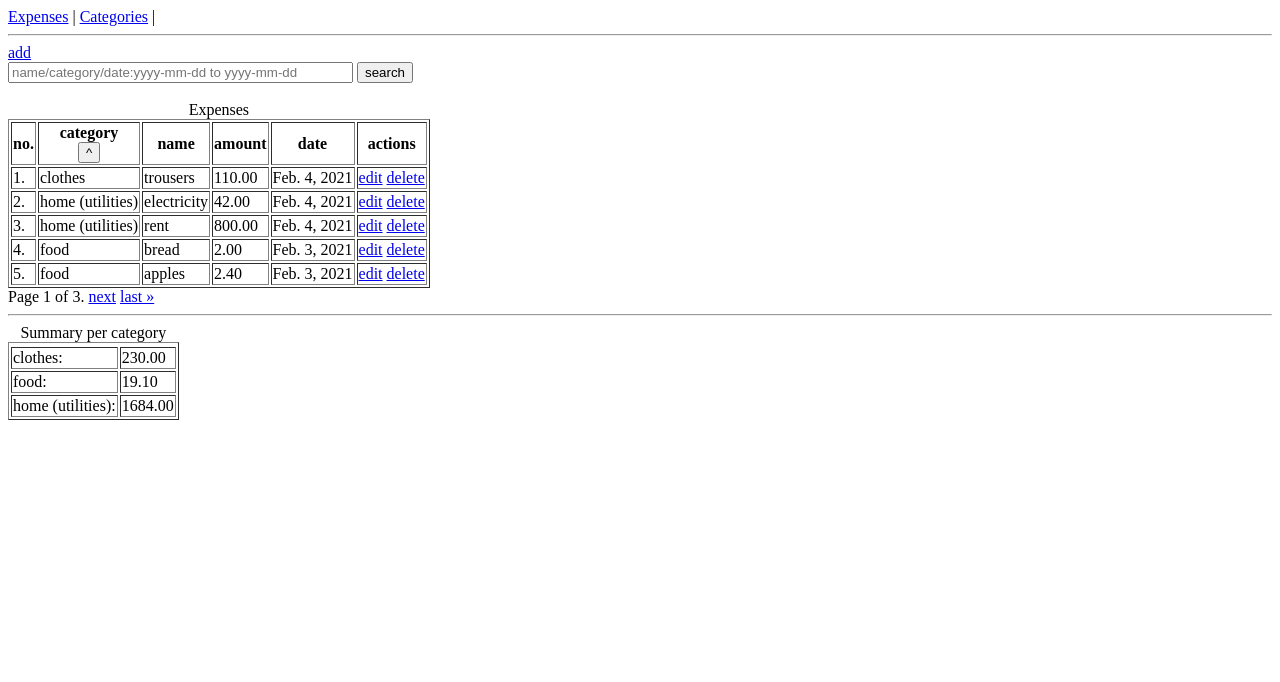
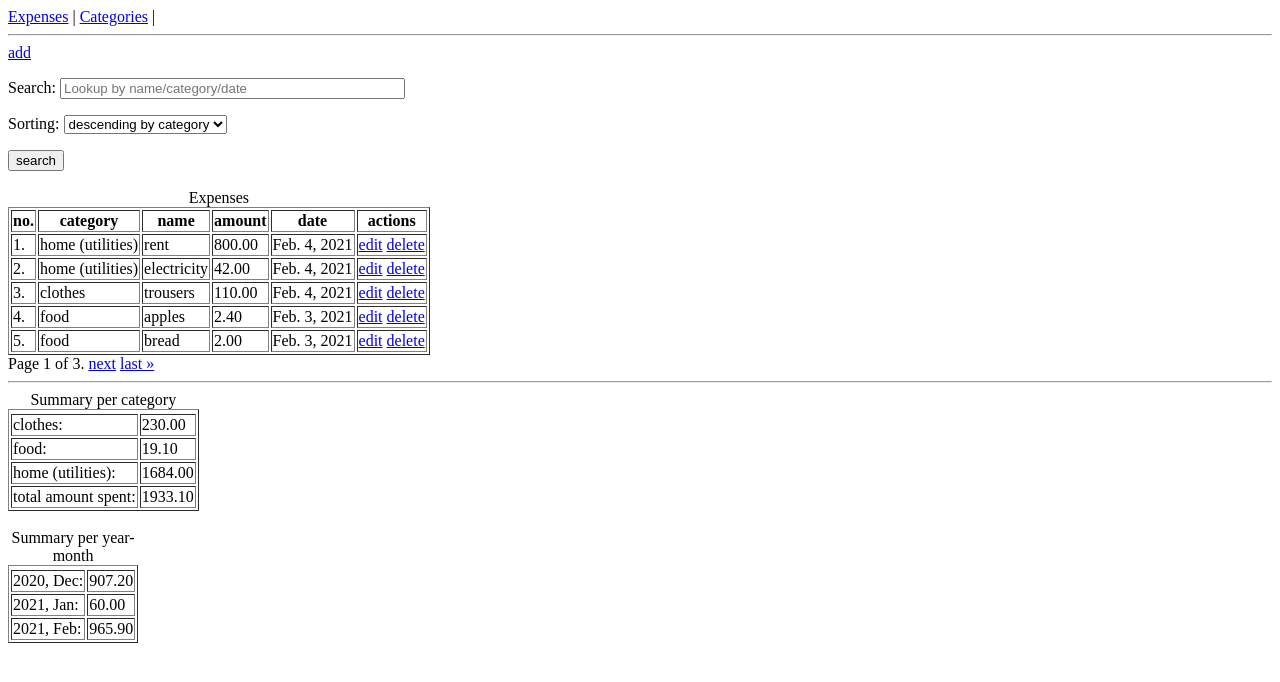
Before and after one commit to PyJacobito/parleto_task, a Django app: page /expenses/expense/list/ in a window 1280 px wide. Shown: the top 682 px of the page. Run offline with Django 4.2, Linux system fonts and the light colour scheme; data comes from the database, SQL or seed files in the repository.

Commit message:
2nd_commit

```diff
--- a/expenses/forms.py
+++ b/expenses/forms.py
@@ -2,11 +2,21 @@ from django import forms
 from .models import Expense
 
 
-class ExpenseSearchForm(forms.ModelForm):
-    class Meta:
-        model = Expense
-        fields = ('name',)
+class ExpenseSearchForm(forms.Form):
+
+    sorting_choices = (("1", "descending by category"),
+                       ("2", "ascending by category"),
+                       ("3", "descending by date"),
+                       ("4", "ascending by date")
+                       )
+
+    query = forms.CharField(label="Search",
+                            required=False,
+                            widget=forms.TextInput(attrs={'placeholder': 'Lookup by name/category/date', 'size': '40'})
+                            )
+
+    sorting = forms.ChoiceField(required=False, choices=sorting_choices)
 
     def __init__(self, *args, **kwargs):
         super().__init__(*args, **kwargs)
-        self.fields['name'].required = False
+        self.fields["query"]
--- a/expenses/functions.py
+++ b/expenses/functions.py
@@ -21,5 +21,4 @@ def get_date_list(str_var) -> List[str] or None:
     return match_str if match_str is not [] else None
 
 def get_all_tokens(str_var):
-    str_without_specs = str_var.replace(" ", "").lower()
-    return str_without_specs.split(",")
+    return [str_item.strip() for str_item in str_var.lower().split(",")]
--- a/expenses/models.py
+++ b/expenses/models.py
@@ -14,8 +14,7 @@ class Category(models.Model):
 
 class Expense(models.Model):
     class Meta:
-        # if
-        ordering = ('-date', '-pk')
+        ordering = ('-date', 'pk')
 
     category = models.ForeignKey(Category, models.PROTECT, null=True, blank=True)
 
--- a/expenses/reports.py
+++ b/expenses/reports.py
@@ -1,7 +1,7 @@
 from collections import OrderedDict
 
-from django.db.models import Sum, Value
-from django.db.models.functions import Coalesce
+from django.db.models import Sum, Value, Count
+from django.db.models.functions import Coalesce, TruncMonth, TruncYear
 
 
 def summary_per_category(queryset):
@@ -13,3 +13,22 @@ def summary_per_category(queryset):
         .annotate(s=Sum('amount'))
         .values_list('category_name', 's')
     ))
+
+def summary_per_year_month(queryset):
+    return OrderedDict(sorted(
+        queryset
+        .annotate(month=TruncMonth("date"))
+        .order_by('month')
+        .values('month')
+        .annotate(s=Sum('amount'))
+        .values_list('month', 's')
+    ))
+
+def total_items(queryset):
+    return OrderedDict(sorted(
+        queryset
+        .order_by('category')
+        .values('category')
+        .annotate(cat_name=Count('category__name'))
+        .values_list('category__name', 'cat_name')
+    ))
--- a/expenses/templates/expenses/category_list.html
+++ b/expenses/templates/expenses/category_list.html
@@ -1,4 +1,5 @@
 {% extends "base.html" %}
+{% load dict_val %}
 
 {% block content %}
 <a href="{% url 'expenses:category-create' %}">add</a>
@@ -7,6 +8,7 @@
 	<thead>
 		<tr>
 			<th>name</th>
+			<th>total items</th>
 			<th>actions</th>
 		</tr>
 	</thead>
@@ -17,6 +19,10 @@
 					{{obj.name}}
 				</td>
 				<td>
+					{{extra|dict_val:obj.name}}
+				</td>
+				<td>
+					<a href="{% url 'expenses:category-edit' obj.id %}">edit</a>
 					<a href="{% url 'expenses:category-delete' obj.id %}">delete</a>
 				</td>
 			</tr>
--- a/expenses/templates/expenses/expense_list.html
+++ b/expenses/templates/expenses/expense_list.html
@@ -5,9 +5,7 @@
 <a href="{% url 'expenses:expense-create' %}">add</a>
 
 <form method="get" action="">
-<!--  {{form.as_p}}-->
-	<input type="text" name="q" value="{{ request.GET.q }}"
-		   placeholder="name/category/date:yyyy-mm-dd to yyyy-mm-dd" size="40">
+  {{form.as_p}}
   	<button type="submit">search</button>
 </form>
 <br>
@@ -16,9 +14,7 @@
 	<thead>
 	  <tr>
 		<th>no.</th>
-		<th>category<form method="get" action="">
-						<button type="submit">^</button>
-					</form></th>
+		<th>category</th>
 		<th>name</th>
 		<th>amount</th>
 		<th>date</th>
@@ -58,6 +54,22 @@
 		<td>{{total|floatformat:2}}</td>
 	</tr>
 	{% endfor %}
+	<tr>
+		<td>total amount spent:</td>
+		<td>{{total_amount_spent|floatformat:2}}</td>
+	</tr>
+  </tr>
+</table>
+<br>
+<table border="1">
+  <caption>Summary per year-month</caption>
+  <tr>
+    {% for date, total in summary_per_year_month.items %}
+	<tr>
+		<td>{{date|date:"Y, M"}}:</td>
+		<td>{{total|floatformat:2}}</td>
+	</tr>
+	{% endfor %}
   </tr>
 </table>
 {% endblock %}
--- /dev/null
+++ b/expenses/templatetags/dict_val.py
@@ -0,0 +1,6 @@
+from django import template
+register = template.Library()
+
+@register.filter
+def dict_val(dict_var, key):
+    return dict_var[key]
--- a/expenses/urls.py
+++ b/expenses/urls.py
@@ -43,11 +43,19 @@ urlpatterns = [
             template_name='generic_update.html'
          ),
          name='category-create'),
+    path('category/<int:pk>/edit/',
+         UpdateView.as_view(
+            model=Category,
+            fields='__all__',
+            success_url=reverse_lazy('expenses:category-list'),
+            template_name='generic_update.html'
+         ),
+         name='category-edit'),
     path('category/<int:pk>/delete/',
          DeleteView.as_view(
-            model=Category,
-            success_url=reverse_lazy('expenses:category-list'),
-            template_name='generic_delete.html'
+             model=Category,
+             success_url=reverse_lazy('expenses:category-list'),
+             template_name='generic_delete.html'
          ),
          name='category-delete'),
 ]
--- a/expenses/views.py
+++ b/expenses/views.py
@@ -1,89 +1,85 @@
 from django.views.generic.list import ListView
-from django.db.models import Q
+from django.db.models import Q, Count
 
 from .forms import ExpenseSearchForm
 from .models import Expense, Category
-from .reports import summary_per_category
-
-from .functions import get_date_list, get_date_str, get_all_tokens
+from .reports import summary_per_category, summary_per_year_month, total_items
+from .functions import get_date_str, get_date_list, get_all_tokens
 
 
 class ExpenseListView(ListView):
     model = Expense
     paginate_by = 5
 
-    queryset = Expense.objects.all()
 
+    def get_context_data(self, *, object_list=None, ordering=None, **kwargs):
+        queryset = object_list if object_list is not None else self.object_list
 
-    def get_context_data(self, *, object_list=None, **kwargs):
-        q = self.request.GET.get("q")
+        form = ExpenseSearchForm(self.request.GET)
+        if form.is_valid():
+            query = form.cleaned_data.get('query', '').strip()
 
-        if isinstance(q, str) and q:
-            q = q.strip()
+            if query:
+                if get_date_str(query):
+                    date_list = get_date_list(query)
 
-            if get_date_str(q):
-                date_list = get_date_list(q)
+                    if len(date_list) == 2:
+                        queryset = queryset.filter(Q(date__range=[str(item) for item in date_list]))
 
-                if len(date_list) == 2:
-                    queryset = self.model.objects.filter(Q(date__range=[str(item) for item in date_list]))
+                    elif len(date_list) == 1:
+                        if query[0] == "-":
+                            queryset = queryset.filter(Q(date__lte=date_list[0]))
 
-                elif len(date_list) == 1:
-                    if q[0] == "-":
-                        queryset = self.model.objects.filter(Q(date__lte=date_list[0]))
-
-                    elif q[-1] == "-":
-                        queryset = self.model.objects.filter(Q(date__gte=date_list[0]))
-
-            else:
-                q_list = get_all_tokens(q)
-
-                if len(q_list) > 1:
-                    queryset = self.model.objects.filter(Q(name__in=q_list) | Q(category__name__in=q_list))
+                        elif query[-1] == "-":
+                            queryset = queryset.filter(Q(date__gte=date_list[0]))
 
                 else:
-                    queryset = self.model.objects.filter(
-                        Q(name__icontains=q_list[0]) | Q(category__name__icontains=q_list[0]))
+                    query_list = get_all_tokens(query)
 
-        else:
-            queryset = self.model.objects.all()
+                    if len(query_list) > 1:
+                        queryset = queryset.filter(Q(name__in=query_list) | Q(category__name__in=query_list))
+
+                    else:
+                        queryset = queryset.filter(
+                            Q(name__icontains=query_list[0]) | Q(category__name__iexact=query_list[0])
+                        )
 
         return super().get_context_data(
-                # form=form,
-                object_list=queryset,
-                summary_per_category=summary_per_category(queryset),
-                **kwargs)
+            form=form,
+            object_list=queryset,
+            summary_per_category=summary_per_category(queryset),
+            total_amount_spent=sum(summary_per_category(queryset).values()),
+            summary_per_year_month=summary_per_year_month(queryset),
+            total_items=total_items(queryset),
+            **kwargs)
+
+    def get_ordering(self):
+        order = self.ordering
+        form = ExpenseSearchForm(self.request.GET)
+
+        if form.is_valid():
+            sorting_token = form.cleaned_data.get('sorting', '').strip()
+
+            if sorting_token == "1":
+                order = ('-category', 'pk')
+
+            elif sorting_token == "2":
+                order = ('category', 'pk')
+
+            elif sorting_token == "3":
+                order = ('-date', 'pk')
+
+            elif sorting_token == "4":
+                order = ('date', 'pk')
+
+        return order
 
 
 class CategoryListView(ListView):
     model = Category
     paginate_by = 5
 
-# from django.views.generic.list import ListView
-#
-# from .forms import ExpenseSearchForm
-# from .models import Expense, Category
-# from .reports import summary_per_category
-#
-#
-# class ExpenseListView(ListView):
-#     model = Expense
-#     paginate_by = 5
-#
-#     def get_context_data(self, *, object_list=None, **kwargs):
-#         queryset = object_list if object_list is not None else self.object_list
-#
-#         form = ExpenseSearchForm(self.request.GET)
-#         if form.is_valid():
-#             name = form.cleaned_data.get('name', '').strip()
-#             if name:
-#                 queryset = queryset.filter(name__icontains=name)
-#
-#         return super().get_context_data(
-#             form=form,
-#             object_list=queryset,
-#             summary_per_category=summary_per_category(queryset),
-#             **kwargs)
-#
-# class CategoryListView(ListView):
-#     model = Category
-#     paginate_by = 5
+    def get_context_data(self, **kwargs):
+        context = super().get_context_data(**kwargs)
+        context["extra"] = total_items(Expense.objects)
+        return context
```
Also changed, not shown: expenses/templatetags/__init__.py (added). Lines whose indentation alone changed are shown as unchanged.
